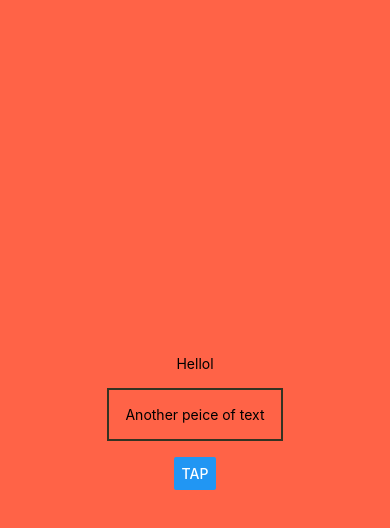
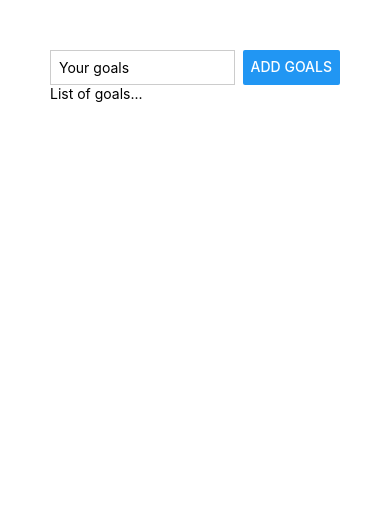
Before and after one commit to nishme0708/RNCourse, a React Native app: screen / in a window 390 px wide. Shown: the top 528 px of the page. Built offline with nearby package versions, Linux system fonts and the light colour scheme.

Commit message:
Add form component

```diff
--- a/App.js
+++ b/App.js
@@ -1,26 +1,8 @@
-import { Button, StyleSheet, Text, View } from 'react-native';
+import { Button, StyleSheet, Text, TextInput, View } from 'react-native';
+import Form from './Form';
 
 export default function App() {
   return (
-    <View style={styles.container}>
-      <Text>Hellol</Text>
-      <Text style={styles.button}>Another peice of text</Text>
-      <Button title='Tap' />
-    </View>
+  <Form></Form>
   );
 }
-
-const styles = StyleSheet.create({
-  container: {
-    flex: 1,
-    backgroundColor: 'tomato',
-    alignItems: 'center',
-    justifyContent: 'center',
-  },
-  button: {
-    margin: 16,
-    borderWidth: 2,
-    borderColor: '#343322',
-    padding: 16,
-  },
-});
--- /dev/null
+++ b/Form.js
@@ -0,0 +1,49 @@
+import { Button, StyleSheet, TextInput, View, Text } from 'react-native';
+
+const Form = () => {
+  return (
+    <View style={styles.appContainer}>
+      <View style={styles.inputContainer}>
+        <TextInput
+          placeholder='Your goals'
+          style={styles.textInput}
+        ></TextInput>
+        <Button title='Add goals'></Button>
+      </View>
+      <View>
+        <Text>List of goals...</Text>
+      </View>
+    </View>
+  );
+};
+
+const styles = StyleSheet.create({
+  container: {
+    flex: 1,
+    backgroundColor: 'tomato',
+    alignItems: 'center',
+    justifyContent: 'center',
+  },
+  button: {
+    margin: 16,
+    borderWidth: 2,
+    borderColor: '#343322',
+    padding: 16,
+  },
+  appContainer: {
+    padding: 50,
+  },
+  inputContainer: {
+    flexDirection: 'row',
+    justifyContent: 'space-between',
+  },
+  textInput: {
+    borderWidth: 1,
+    borderColor: '#ccc',
+    width: '80%',
+    marginRight: 8,
+    padding: 8,
+  },
+});
+
+export default Form;
```
